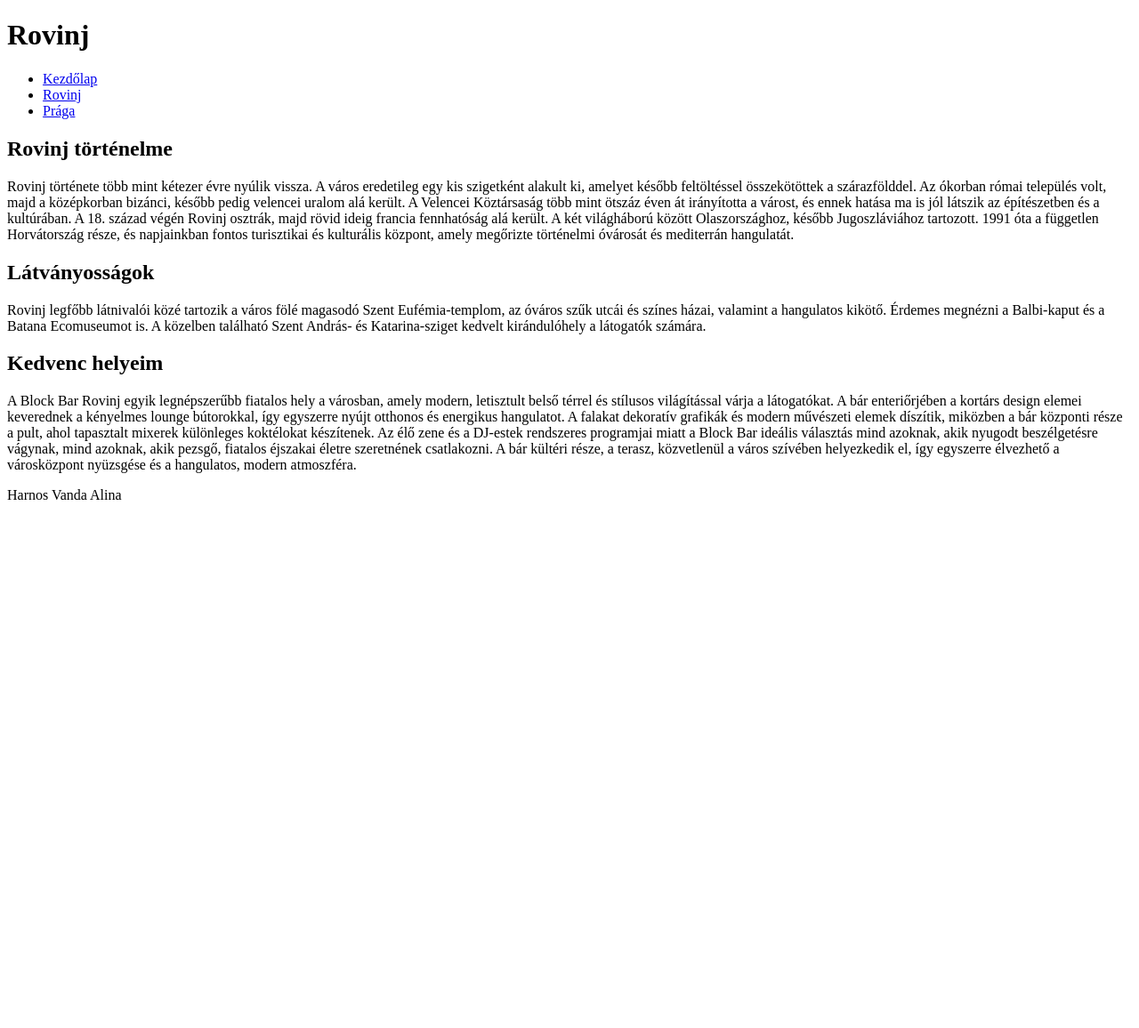
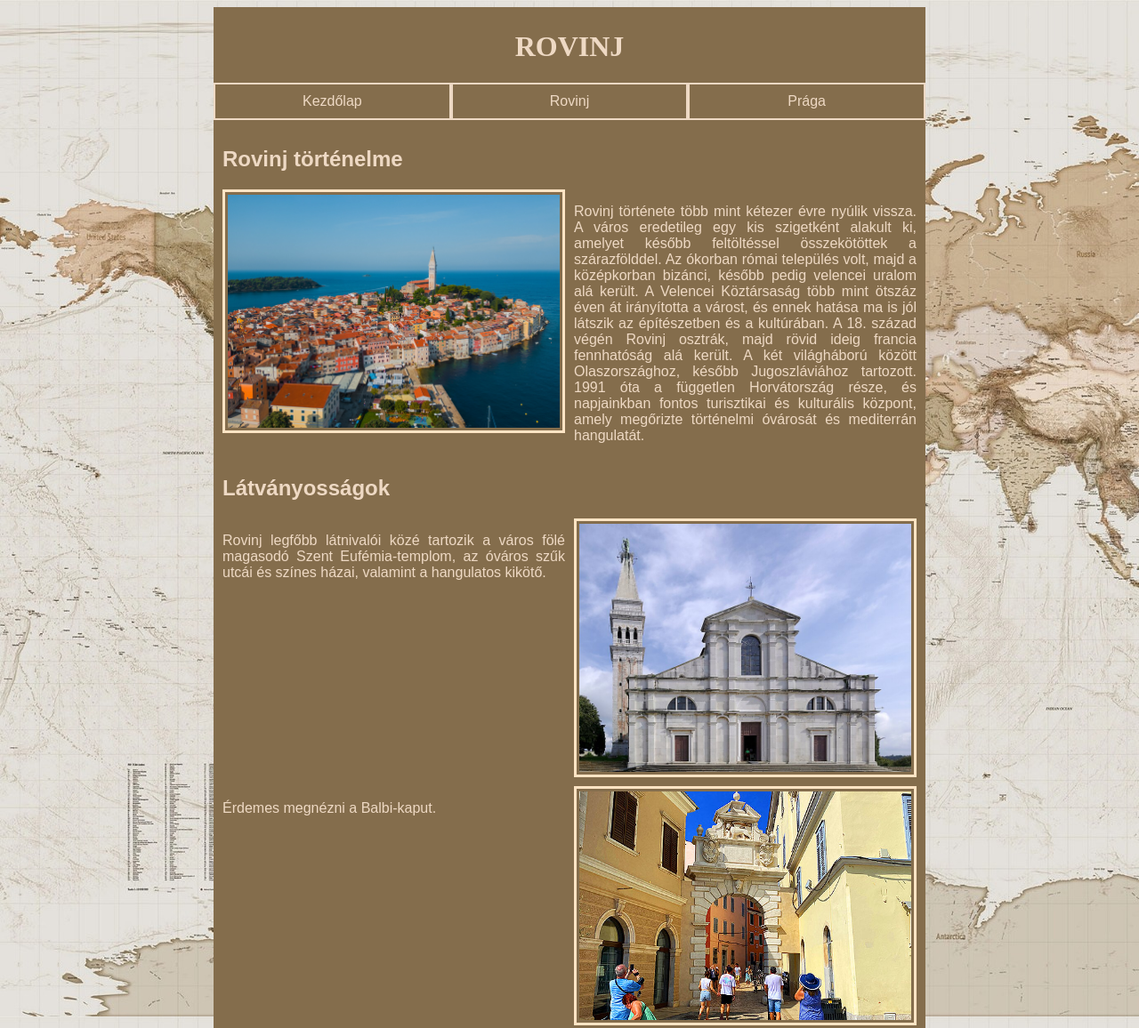
Before and after one commit to hrvthlevi/csapatmunka_szorgalmi, a plain HTML site: page rovinj.html in a window 1280 px wide. Shown: the top 1156 px of the page at 89% size. Before the commit the page ends 800 px from the top, so only its background shows below. Drawn offline with Linux system fonts and the light colour scheme.

Commit message:
rovinj html felig kesz

```diff
--- a/rovinj.html
+++ b/rovinj.html
@@ -6,34 +6,82 @@
     <meta name="description" content="" />
     <meta name="keywords" content="" />
     <title>Rovinj</title>
+    <link rel="stylesheet" href="stilus.css" />
   </head>
   <body>
-    <div id="rovinj_tarolo">
-      <div class="Rfejlec">
+    <div id="tarolo">
+      <div class="fejlec">
         <h1>Rovinj</h1>
       </div>
-      <div class="Kmenu">
+      <div class="menu">
         <ul>
           <li><a href="kezdolap.html">Kezdőlap</a></li>
           <li><a href="rovinj.html">Rovinj</a></li>
           <li><a href="praga.html">Prága</a></li>
         </ul>
       </div>
-      <div class="Rtartalom">
+      <div class="tartalom">
         <h2>Rovinj történelme</h2>
-        <p>
-          Rovinj története több mint kétezer évre nyúlik vissza. A város eredetileg egy kis szigetként alakult ki, amelyet később feltöltéssel összekötöttek a szárazfölddel. Az ókorban római település volt, majd a középkorban bizánci, később pedig velencei uralom alá került. A Velencei Köztársaság több mint ötszáz éven át irányította a várost, és ennek hatása ma is jól látszik az építészetben és a kultúrában. A 18. század végén Rovinj osztrák, majd rövid ideig francia fennhatóság alá került. A két világháború között Olaszországhoz, később Jugoszláviához tartozott. 1991 óta a független Horvátország része, és napjainkban fontos turisztikai és kulturális központ, amely megőrizte történelmi óvárosát és mediterrán hangulatát.
-        </p>
+        <div class="kepesszoveg_bev">
+          <img
+            src="kepek/rovinj/rovinj_tortenelme.jpg"
+            alt="rovinj_tortenelme"
+          />
+          <p>
+            Rovinj története több mint kétezer évre nyúlik vissza. A város
+            eredetileg egy kis szigetként alakult ki, amelyet később
+            feltöltéssel összekötöttek a szárazfölddel. Az ókorban római
+            település volt, majd a középkorban bizánci, később pedig velencei
+            uralom alá került. A Velencei Köztársaság több mint ötszáz éven át
+            irányította a várost, és ennek hatása ma is jól látszik az
+            építészetben és a kultúrában. A 18. század végén Rovinj osztrák,
+            majd rövid ideig francia fennhatóság alá került. A két világháború
+            között Olaszországhoz, később Jugoszláviához tartozott. 1991 óta a
+            független Horvátország része, és napjainkban fontos turisztikai és
+            kulturális központ, amely megőrizte történelmi óvárosát és
+            mediterrán hangulatát.
+          </p>
+        </div>
         <h2>Látványosságok</h2>
-        <p>
-          Rovinj legfőbb látnivalói közé tartozik a város fölé magasodó Szent Eufémia-templom, az óváros szűk utcái és színes házai, valamint a hangulatos kikötő. Érdemes megnézni a Balbi-kaput és a Batana Ecomuseumot is. A közelben található Szent András- és Katarina-sziget kedvelt kirándulóhely a látogatók számára.
-        </p>
-        <h2>Kedvenc helyeim</h2>
-        <p>
-          A Block Bar Rovinj egyik legnépszerűbb fiatalos hely a városban, amely modern, letisztult belső térrel és stílusos világítással várja a látogatókat. A bár enteriőrjében a kortárs design elemei keverednek a kényelmes lounge bútorokkal, így egyszerre nyújt otthonos és energikus hangulatot. A falakat dekoratív grafikák és modern művészeti elemek díszítik, miközben a bár központi része a pult, ahol tapasztalt mixerek különleges koktélokat készítenek. Az élő zene és a DJ-estek rendszeres programjai miatt a Block Bar ideális választás mind azoknak, akik nyugodt beszélgetésre vágynak, mind azoknak, akik pezsgő, fiatalos éjszakai életre szeretnének csatlakozni. A bár kültéri része, a terasz, közvetlenül a város szívében helyezkedik el, így egyszerre élvezhető a városközpont nyüzsgése és a hangulatos, modern atmoszféra.
-        </p>
+        <div class="kepesszoveg_bev">
+          <p>
+            Rovinj legfőbb látnivalói közé tartozik a város fölé magasodó Szent
+            Eufémia-templom, az óváros szűk utcái és színes házai, valamint a
+            hangulatos kikötő.
+          </p>
+          <img src="kepek/rovinj/szent_eufermia_templom.jpeg" alt="szent_eufermia_templom">
+          <p>Érdemes megnézni a Balbi-kaput.</p>
+          <img src="kepek/rovinj/balbi_kapu.jpg" alt="balbi_kapu">
+          <p>
+            A közelben található Szent András- és Katarina-sziget kedvelt
+            kirándulóhely a látogatók számára.
+          </p>
+          <img src="kepek/rovinj/szent_andras_es_katarina_sziget.jpg" alt="szent_andras_es_katarina_sziget">
+        </div>
+        <h2>Kedvenc helyem Rovinjban</h2>
+        <div class="kepesszoveg_bev">
+          <img
+            src="kepek/rovinj/rovinj_kedvenc_helyeim.jpg"
+            alt="rovinj_kedvenc_helyeim"
+          />
+          <p>
+            A Block Bar Rovinj egyik legnépszerűbb fiatalos hely a városban,
+            amely modern, letisztult belső térrel és stílusos világítással várja
+            a látogatókat. A bár enteriőrjében a kortárs design elemei
+            keverednek a kényelmes lounge bútorokkal, így egyszerre nyújt
+            otthonos és energikus hangulatot. A falakat dekoratív grafikák és
+            modern művészeti elemek díszítik, miközben a bár központi része a
+            pult, ahol tapasztalt mixerek különleges koktélokat készítenek. Az
+            élő zene és a DJ-estek rendszeres programjai miatt a Block Bar
+            ideális választás mind azoknak, akik nyugodt beszélgetésre vágynak,
+            mind azoknak, akik pezsgő, fiatalos éjszakai életre szeretnének
+            csatlakozni. A bár kültéri része, a terasz, közvetlenül a város
+            szívében helyezkedik el, így egyszerre élvezhető a városközpont
+            nyüzsgése és a hangulatos, modern atmoszféra.
+          </p>
+        </div>
       </div>
-      <div class="Rlablec">
+      <div class="lablec">
         <p>Harnos Vanda Alina</p>
       </div>
     </div>
```
